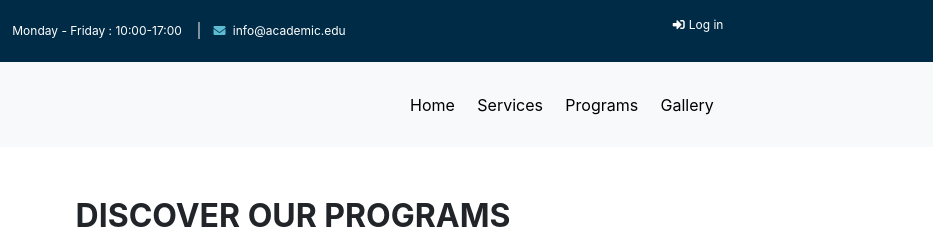
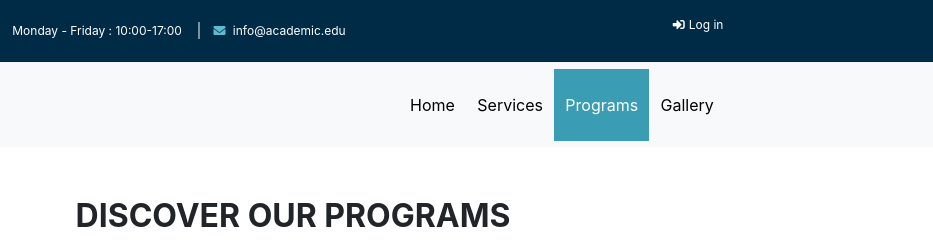
Before and after one commit to naderalfakesh/studySoon, a plain HTML site: page programs.html in a window 1280 px wide. Shown: the top 240 px of the page, 347-1280 px from the left. Drawn offline with nearby package versions, Linux system fonts and the light colour scheme; some icons are missing.

Commit message:
header issue fixed

```diff
--- a/programs.html
+++ b/programs.html
@@ -48,8 +48,8 @@
                 <li class="nav-item">
                   <a class="nav-link" href="services.html">Services</a>
                 </li>
-                <li class="nav-item">
-                  <a class="nav-link active" href="programs.html">Programs</a>
+                <li class="nav-item active">
+                  <a class="nav-link " href="programs.html">Programs</a>
                 </li>
                 <li class="nav-item ">
                   <a class="nav-link" href="gallery.html">Gallery</a>
```
Also changed, not shown: index.html (+2 -2 lines).
